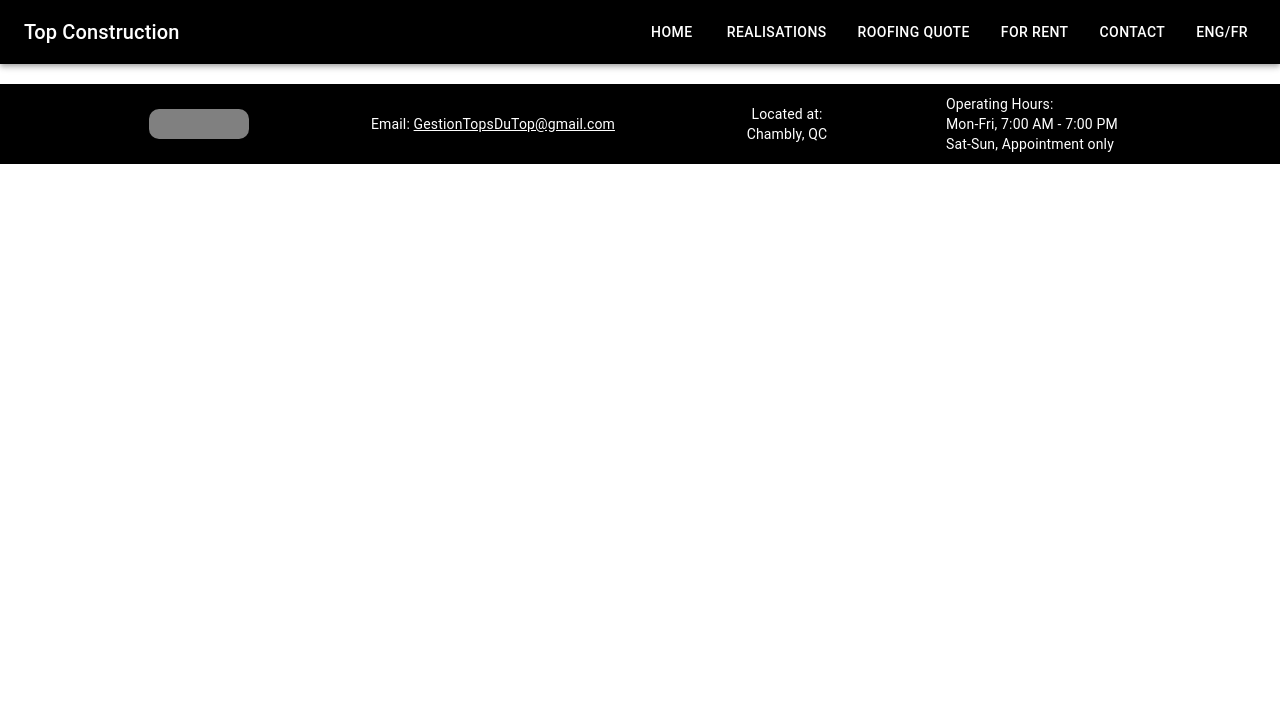
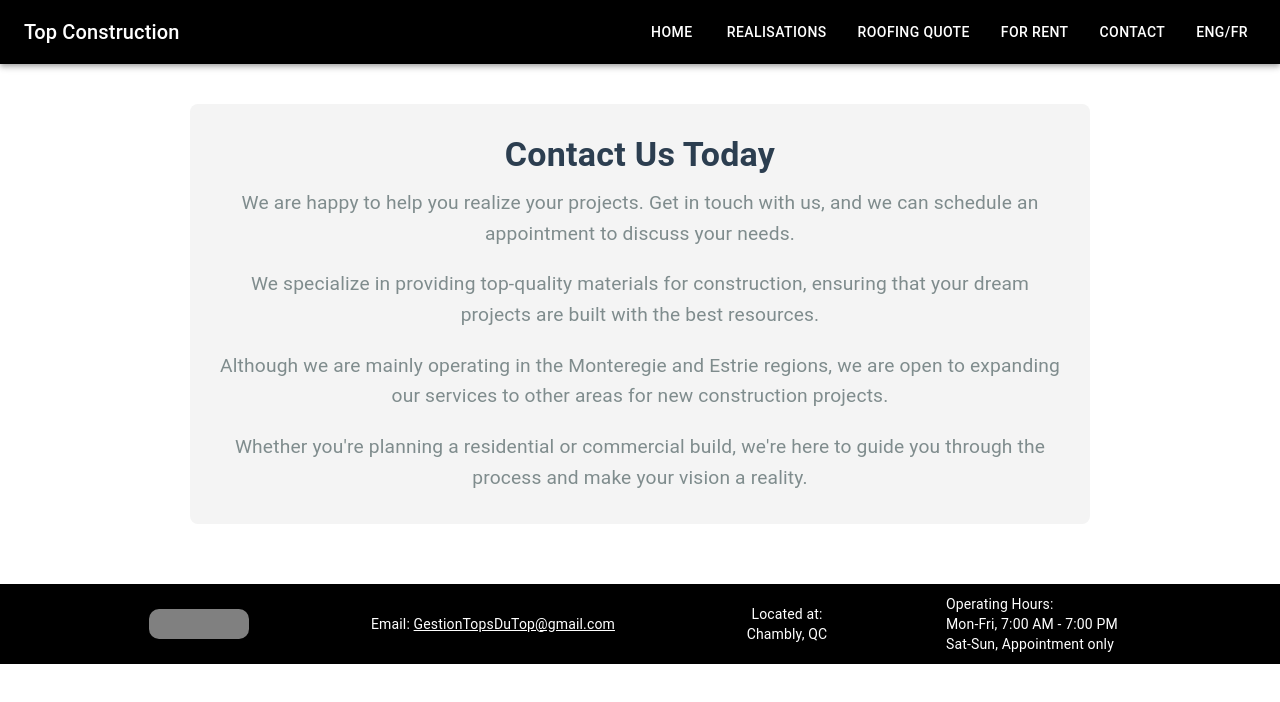
Before and after one commit to 010JGL/top, a React (Create React App) app: page /ContactUs in a window 1280 px wide. Shown: the top 702 px of the page. Built offline with nearby package versions, Linux system fonts and the light colour scheme.

Commit message:
contact us page done

```diff
--- a/src/App.js
+++ b/src/App.js
@@ -14,6 +14,7 @@ import Services from "./Services";
 import ScrollUp from "./hooks/ScrollUp"; // Import ScrollToTop
 import RoofingJobs from "./RoofingJobs";
 import { LanguageProvider } from './LanguageContext'; // Import the context
+import ContactUs from "./ContactUs";
 
 
 function App() {
@@ -34,6 +35,7 @@ function App() {
           <Route path="/RentPage" element={<RentPage />} />
           <Route path="/Services" element={<Services />} />
           <Route path="/RoofingJobs" element={<RoofingJobs />} />
+          <Route path="/ContactUs" element={<ContactUs />} />
         </Routes>
         <Contact />
       </div>
--- /dev/null
+++ b/src/ContactUs.js
@@ -0,0 +1,56 @@
+import React, { useContext } from 'react';
+import { Container, Typography, Box } from '@mui/material';
+import { useLanguage } from './LanguageContext'; // Import useLanguage hook
+
+const ContactUs = () => {
+  const { language } = useLanguage(); // Get the current language using the hook
+
+  const texts = {
+    en: {
+      title: "Contact Us Today",
+      body1: `We are happy to help you realize your projects. Get in touch with us, and we can schedule an appointment to discuss your needs.`,
+      body2: `We specialize in providing top-quality materials for construction, ensuring that your dream projects are built with the best resources.`,
+
+      body3: `Although we are mainly operating in the Monteregie and Estrie regions, we are open to expanding our services to other areas for new construction projects.`,
+
+      body4: `Whether you're planning a residential or commercial build, we're here to guide you through the process and make your vision a reality.`,
+    },
+    fr: {
+      title: "Contactez-nous aujourd'hui",
+      body1: `Nous sommes heureux de vous aider à réaliser vos projets. Contactez-nous et nous pourrons planifier un rendez-vous pour discuter de vos besoins.`,
+
+      body2: `Nous nous spécialisons dans la fourniture de matériaux de construction de haute qualité, garantissant que vos projets de rêve soient réalisés avec les meilleures ressources.`,
+
+      body3: `Bien que nous opérions principalement dans les régions de la Montérégie et de l'Estrie, nous sommes ouverts à étendre nos services à d'autres régions pour de nouveaux projets de construction.`,
+
+      body4: `Que vous planifiez une construction résidentielle ou commerciale, nous sommes là pour vous guider tout au long du processus et faire de votre vision une réalité.`,
+    }
+  };
+
+  return (
+    <Container maxWidth="md" style={{ padding: '40px 0', textAlign: 'center' }}>
+      <Box style={{ backgroundColor: '#f4f4f4', padding: '30px', borderRadius: '8px' }}>
+        <Typography variant="h4" gutterBottom style={{ fontWeight: 'bold', color: '#2c3e50' }}>
+          {texts[language].title}
+        </Typography>
+        <Typography variant="body1" style={{ color: '#7f8c8d', lineHeight: '1.6', fontSize: '1.2rem' }}>
+          {texts[language].body1}
+        </Typography>
+        <br></br>
+        <Typography variant="body1" style={{ color: '#7f8c8d', lineHeight: '1.6', fontSize: '1.2rem' }}>
+          {texts[language].body2}
+        </Typography>
+        <br></br>
+        <Typography variant="body1" style={{ color: '#7f8c8d', lineHeight: '1.6', fontSize: '1.2rem' }}>
+          {texts[language].body3}
+        </Typography>
+        <br></br>
+        <Typography variant="body1" style={{ color: '#7f8c8d', lineHeight: '1.6', fontSize: '1.2rem' }}>
+          {texts[language].body4}
+        </Typography>
+      </Box>
+    </Container>
+  );
+};
+
+export default ContactUs;
--- a/src/HomePage.js
+++ b/src/HomePage.js
@@ -258,6 +258,9 @@ const HomePage = () => {
               id: "contact",
               title: texts.contactUs,
               image: "/images/contact.jpg",
+              link: "/ContactUs"
+
+
             },
           ].map((section) => (
             <Grid item xs={12} sm={6} key={section.id}>
@@ -272,10 +275,10 @@ const HomePage = () => {
                 className="card-hover" // Add this class for hover effect
               >
                 <CardActionArea
-            // For the 'contact' card, add the mailto link
-            onClick={section.id === "contact" ? () => window.location.href = "mailto:GestionTopsDuTop@gmail.com" : null}
+                  href={`#${section.id}`}
                   style={{ height: "100%" }}
                 >
+                  <Link to={section.link} style={{ height: "100%" }}>
                     <div
                       style={{
                         backgroundImage: `url(${section.image})`,
@@ -295,22 +298,15 @@ const HomePage = () => {
                         }}
                       >
                         <Typography variant="h6">{section.title}</Typography>
-                {/* Only add the mailto link on the contact card */}
-                {section.id === "contact" && (
-                  <a
-                    href="mailto:GestionTopsDuTop@gmail.com"
-                    style={{ color: "white", textDecoration: "underline", marginTop: "10px", display: "block" }}
-                  ></a>
-                )}
                       </CardContent>
                     </div>
+                  </Link>
                 </CardActionArea>
               </Card>
             </Grid>
           ))}
         </Grid>
       </Container>
-
       <div style={{ textAlign: "center" }}>
         {/* Title */}
         <Typography
```
Lines whose indentation alone changed are shown as unchanged.
